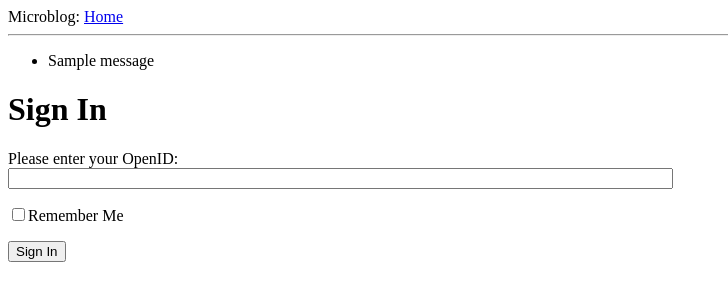
After one commit to gtenorio/Projects, a Flask app: page /login in a window 1280 px wide. The commit adds this page. Shown: the top 301 px of the page, without its empty margins (0-728 px from the left). Run offline with Flask 2, Linux system fonts and the light colour scheme; one stand-in notice (Sample message) is shown.

Commit message:
Form validation (in progress)

```diff
--- a/flask_practice/microblog/app/__init__.py
+++ b/flask_practice/microblog/app/__init__.py
@@ -1,4 +1,5 @@
 from flask import Flask
 
-app = Flask(__name__)
-from app import views
+app = Flask(__name__) #app has instance of flask
+app.config.from_object('config') #tells flask to read config file
+from app import views #put at the end because views depends on app package (line 3)
--- /dev/null
+++ b/flask_practice/microblog/app/forms.py
@@ -0,0 +1,7 @@
+from flask.ext.wtf import Form
+from wtforms import StringField, BooleanField
+from wtforms.validators import DataRequired
+
+class LoginForm(Form):
+    openid = StringField('openid', validators = [DataRequired()])
+    remember_me = BooleanField('remember_me', default = False)
--- a/flask_practice/microblog/app/templates/base.html
+++ b/flask_practice/microblog/app/templates/base.html
@@ -9,6 +9,15 @@
   <body>
     <div>Microblog: <a href="/index">Home</a></div>
     <hr>
+    {% with messages = get_flashed_messages() %}
+        {% if messages %}
+            <ul>
+            {% for message in messages %}
+                <li>{{message}}</li>
+            {% endfor %}
+            </ul>
+        {% endif %}
+    {% endwith %}
     {% block content %}{% endblock %}
   </body>
 </html>
--- a/flask_practice/microblog/app/templates/index.html
+++ b/flask_practice/microblog/app/templates/index.html
@@ -2,6 +2,6 @@
 {% block content %}
     <h1>Hi, {{user.nickname}}!</h1>
     {% for post in posts %}
-    <div><p>{{post.author.name}} says: <b>{{post.body}}</b></p><div>
+    <div><p>{{post.author.nickname}} says: <b>{{post.body}}</b></p><div>
     {% endfor %}
 {% endblock %}
--- /dev/null
+++ b/flask_practice/microblog/app/templates/login.html
@@ -0,0 +1,15 @@
+<!-- extend from base layout -->
+{% extends "base.html" %}
+
+{% block content %}
+    <h1>Sign In</h1>
+    <form action="" method="post" name="login">
+        {{form.hidden_tag()}} <!-- for CSRF prevention, handled by Flask WTF-->
+        <p>
+            Please enter your OpenID: <br>
+            {{form.openid(size=80)}}
+        </p>
+        <p>{{form.remember_me}}Remember Me</p>
+        <p><input type="submit" value="Sign In"></p>
+    </form>
+{% endblock %}
--- a/flask_practice/microblog/app/views.py
+++ b/flask_practice/microblog/app/views.py
@@ -1,5 +1,6 @@
-from flask import render_template
+from flask import render_template, flash, redirect
 from app import app
+from .forms import LoginForm
 
 @app.route('/')
 @app.route('/index')
@@ -17,3 +18,12 @@ def index():
         }
     ]
     return render_template('index.html', title='Home', user=user, posts = posts)
+
+@app.route('/login', methods=['GET', 'POST'])
+def login():
+    form = LoginForm()
+    if form.validate_on_submit():  #validates user input
+        flash('Login requested for OpenId="%s", remember_me=%s' % #displays info quickly
+            (form.openid.data, str(form.remember_me.data)))
+        return redirect('/index')
+    return render_template('login.html', title='Sign In', form=form) #else render template
--- /dev/null
+++ b/flask_practice/microblog/config.py
@@ -0,0 +1,2 @@
+WTF_CSRF_ENABLED = True #protects against cross-site request forgery
+SECRET_KEY = 'you-will-never-guess'
```
Also changed, not shown: 4 other files.
